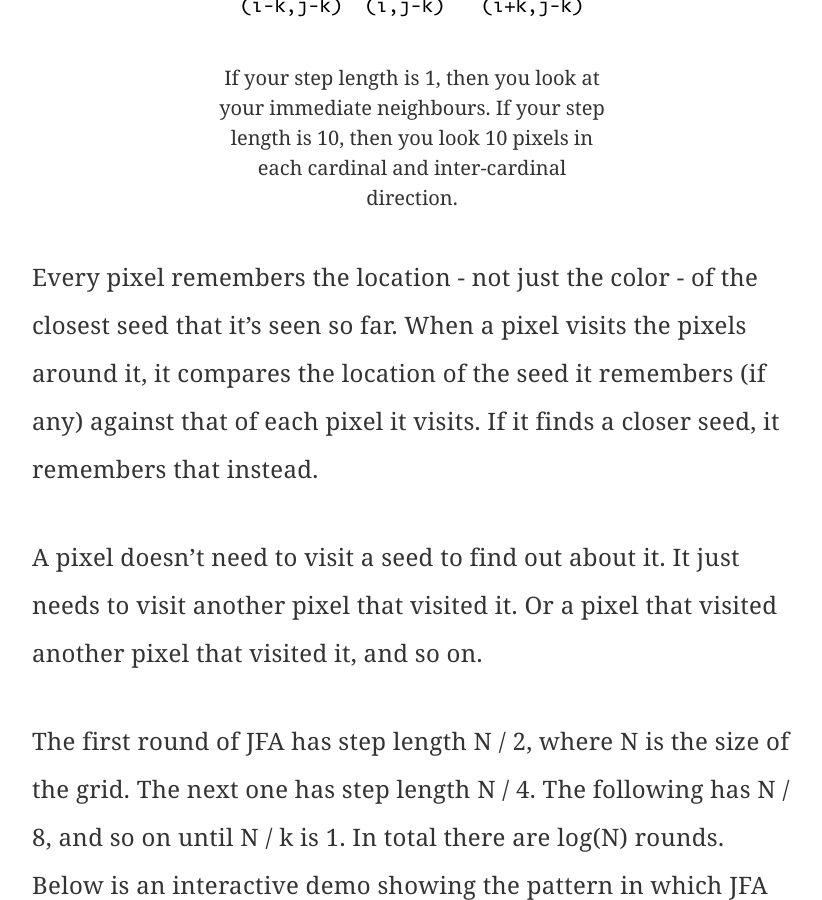
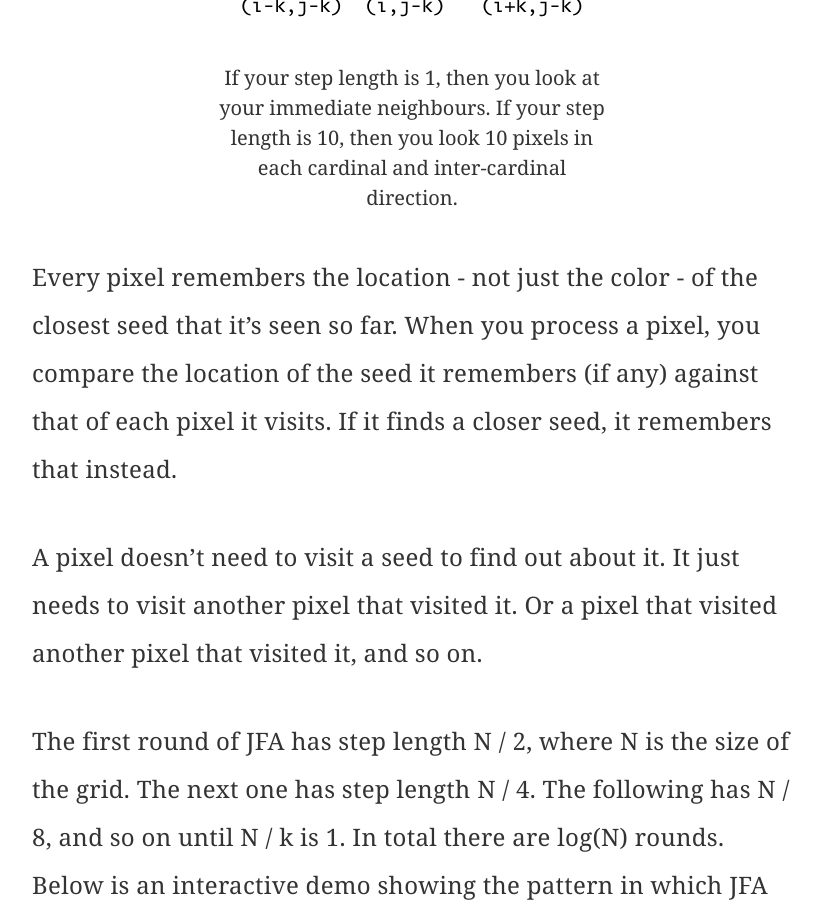
Before and after one commit to ryankaplan/ryankaplan.github.io, a Jekyll site: the page built from _posts/2016-02-25-voronoi-diagrams.md, in a window 1280 px wide and 900 px high, scrolled down 3437 px. Shown: the whole window, without its empty margins (228-1050 px from the left). Built offline with Jekyll 4.4.1, drawn with Linux system fonts in a browser that asks for light colours; nearby versions of some CDN libraries; library files that are not in the unit come from our copies; comment, search, counter and statistics services are not loaded.

Commit message:
Update 2016-02-25-voronoi-diagrams.md

```diff
--- a/_posts/2016-02-25-voronoi-diagrams.md
+++ b/_posts/2016-02-25-voronoi-diagrams.md
@@ -43,7 +43,7 @@ The input to JFA is a blank background with some colored seeds on it (like in th
 </div>
 </div>
 
-Every pixel remembers the location - not just the color - of the closest seed that it’s seen so far. When a pixel visits the pixels around it, it compares the location of the seed it remembers (if any) against that of each pixel it visits. If it finds a closer seed, it remembers that instead.
+Every pixel remembers the location - not just the color - of the closest seed that it’s seen so far. When you process a pixel, you compare the location of the seed it remembers (if any) against that of each pixel it visits. If it finds a closer seed, it remembers that instead.
 
 A pixel doesn't need to visit a seed to find out about it. It just needs to visit another pixel that visited it. Or a pixel that visited another pixel that visited it, and so on.
 
```
